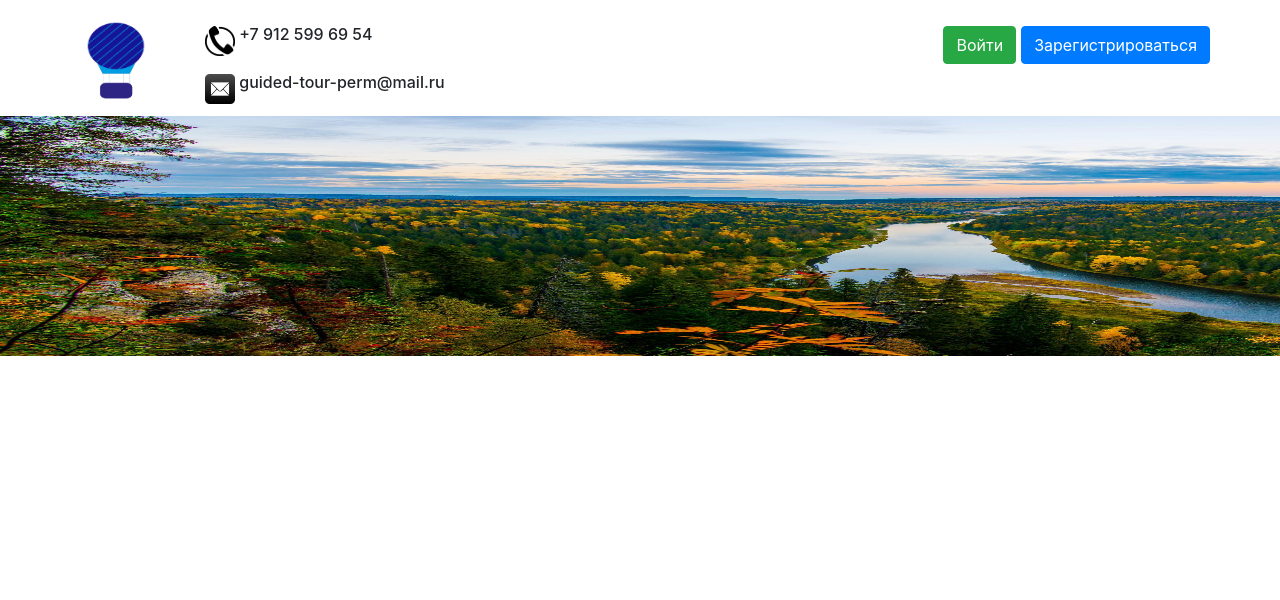
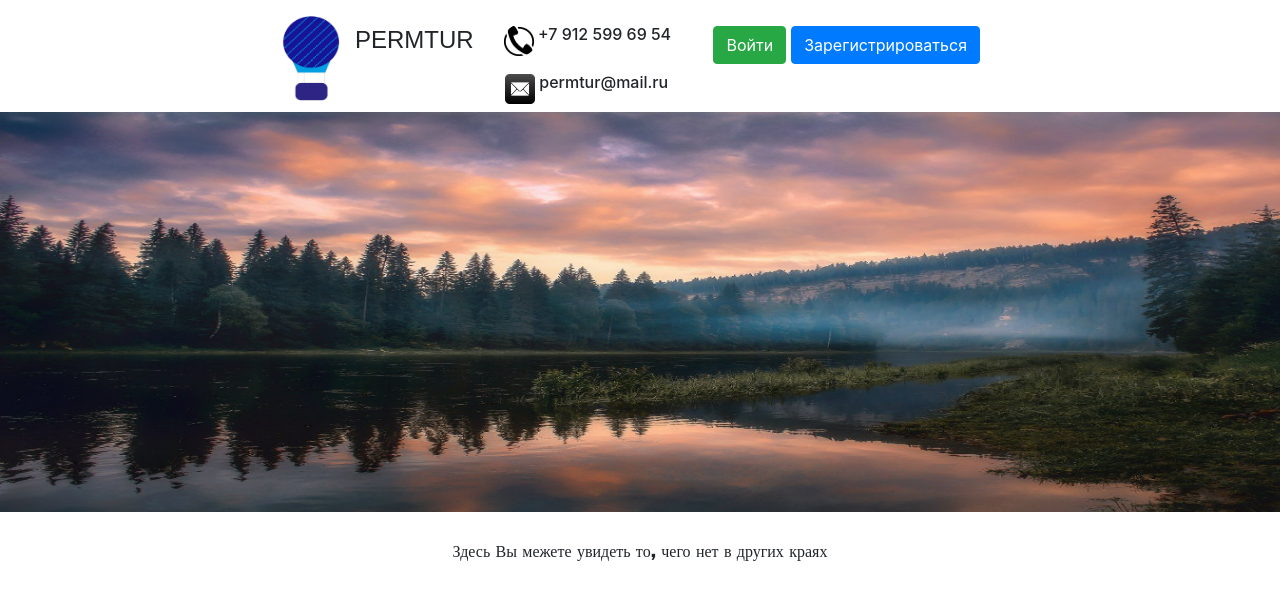
Before and after one commit to Denissyl/guided-tour, a Flask app: page / in a window 1280 px wide; the page is wider, and only the part inside the window is pictured. Shown: the top 600 px of that part. Run offline with Flask 2, Linux system fonts and the light colour scheme; some libraries are stand-ins or nearby versions.

Commit message:
отредактирована верстка и добавление картинки на главной

```diff
--- /dev/null
+++ b/static/css/style.css
@@ -0,0 +1,7 @@
+.main_image
+{
+    width: 1350px;
+    height: 400px;
+    display: block;
+    margin: 0 auto;
+}
--- a/templates/index.html
+++ b/templates/index.html
@@ -7,38 +7,46 @@
           href="https://stackpath.bootstrapcdn.com/bootstrap/4.4.1/css/bootstrap.min.css"
           integrity="sha384-Vkoo8x4CGsO3+Hhxv8T/Q5PaXtkKtu6ug5TOeNV6gBiFeWPGFN9MuhOf23Q9Ifjh"
           crossorigin="anonymous">
-    <link rel="stylesheet" href="style.css" type="text/css"/>
+    <link href="static/css/style.css" rel="stylesheet" type="text/css">
     <title>Гид-экскурсия</title>
 </head>
 <body>
     <header>
         {% if current_user.is_authenticated %}
-                <div style="margin:0px 70px 0px 0px; float: right;">
+            <div style="margin:0px 300px 0px 0px; float: right;">
                 <a class="cent" style="width: 80px; font-size:30px;">{{ current_user.nickname }}</a>
                 <a class="btn btn-danger" href="/logout">Выйти</a>
             </div>
         {% else %}
             <p>
                 <div>
-                        <a style="margin:10px 70px 0px 0px; float: right;" class="btn btn-primary" href="/register">Зарегистрироваться</a>
+                    <a style="margin:10px 300px 0px 0px; float: right;" class="btn btn-primary" href="/register">Зарегистрироваться</a>
                     <a style=" margin:10px 5px 0px 0px; float: right;" class="btn btn-success" href="/login">Войти</a>
                 </div>
+
             </p>
         {% endif %}
         <div>
-                <img style="margin:0px 0px 0px 70px; float: left;" src="static/images/logo.jpg" width="85" height="100" alt="Логотип">
+            <div>
+                <img style="margin:0px 0px 0px 270px; float: left;" src="static/images/logo.jpg" width="85" height="85" alt="Логотип">
+                <h4 style="margin:10px 0px 0px 0px; float: left;"><font face="Arial">PERMTUR</font></h4>
+                <div>
+
                     <h6>
-                    <img style="margin:10px 0px 0px 50px;" src="static/images/telephone.jpg" width="30" height="30" alt="Телефон">
+                        <img style="margin:10px 0px 0px 30px;" src="static/images/telephone.jpg" width="30" height="30" alt="Телефон">
                         +7 912 599 69 54</h6>
                     <h6>
-                    <img style="margin:10px 0px 0px 50px;" src="static/images/mail.jpg" width="30" height="30" alt="Почта">
-                    guided-tour-perm@mail.ru
+                        <img style="margin:10px 0px 0px 150px;" src="static/images/mail.jpg" width="30" height="30" alt="Почта">
+                        permtur@mail.ru
                     </h6>
                 </div>
-            <div>
-                <img style="margin:0px 0px 0px 0px;" src="static/images/main.jpg" width="1900" height="240" alt="main">
+            </div>
+
         </div>
     </header>
 
+    <img src="static/images/main.jpg" alt="main" class="main_image">
+    <h6 style="text-align: center; margin: 30px 0 0 0;"><font face="Arial Black">Здесь Вы межете увидеть то, чего нет в других краях</font></h6>
+
 </body>
 </html>
```
Also changed, not shown: db/guided-tour.sqlite, static/images/logo.jpg, static/images/main.jpg, static/images/sights/Вакутин камень.jpg (added), static/images/sights/Вишерский заповедник.jpg (added), static/images/sights/Голубые озёра.jpg (added), static/images/sights/Древний вулкан.jpg (added), static/images/sights/Заповедник Басеги.jpg (added), static/images/sights/Пермь-36.jpg (added), static/images/sights/Соборная площадь.jpg (added), static/images/sights/Устьвинские столбы.jpg (added), style.css (deleted). Lines whose indentation alone changed are shown as unchanged.
